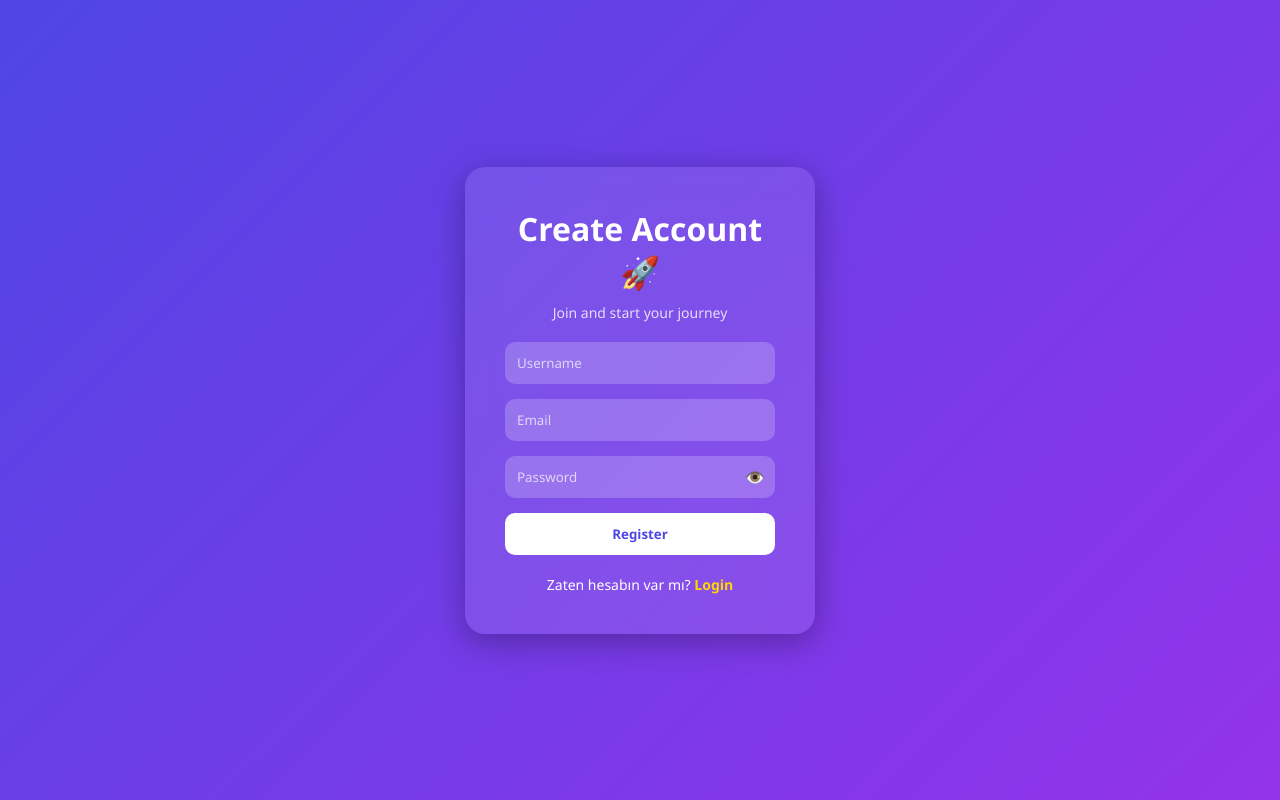
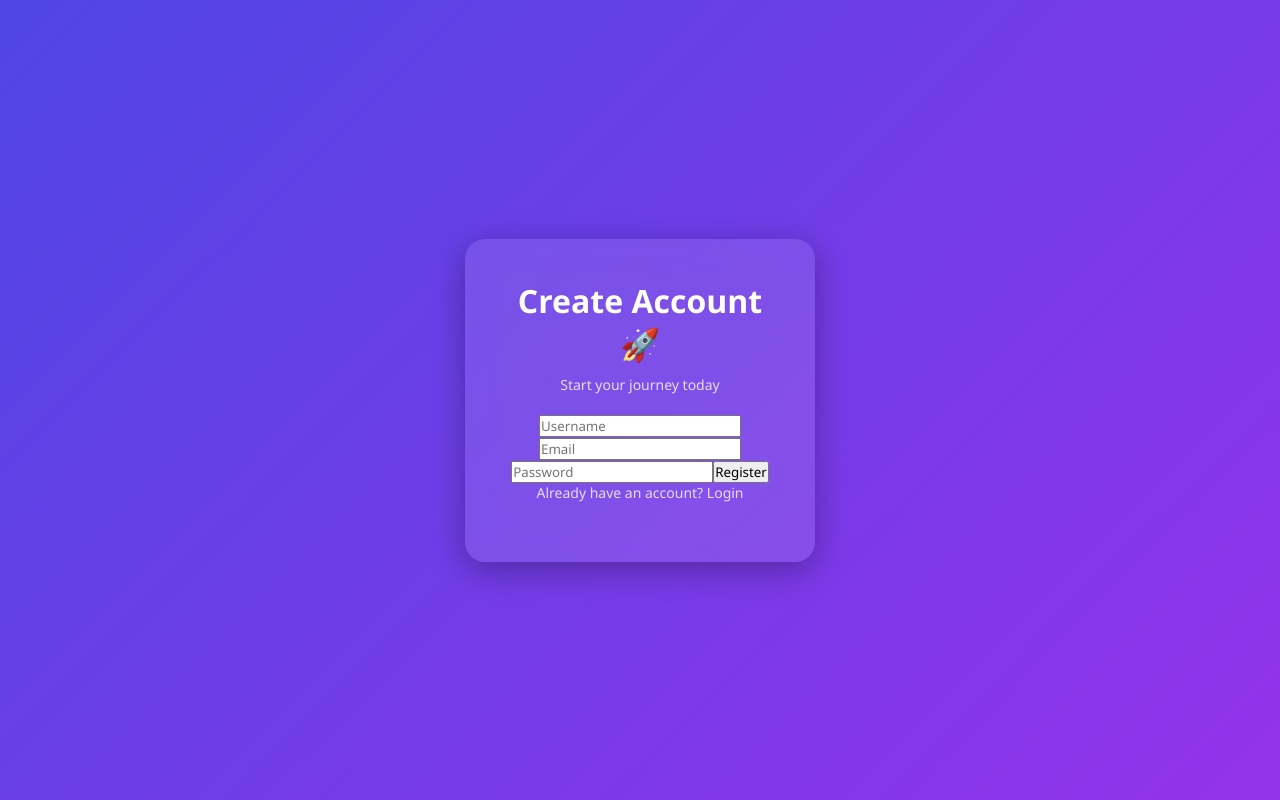
Before and after one commit to dxtaner/mern-social-app, a React (Vite) app in the folder client/: page /register in a window 1280 px wide. Built offline with nearby package versions, Linux system fonts and the light colour scheme.

Commit message:
Register edited

```diff
--- a/client/src/pages/Register.jsx
+++ b/client/src/pages/Register.jsx
@@ -5,77 +5,74 @@ import "./auth.css";
 
 const Register = () => {
   const { register } = useAuth();
-  const [form, setForm] = useState({ username: "", email: "", password: "" });
-  const [showPassword, setShowPassword] = useState(false);
-  const [loading, setLoading] = useState(false);
   const navigate = useNavigate();
 
-  const handleChange = (e) => {
+  const [form, setForm] = useState({
+    username: "",
+    email: "",
+    password: "",
+  });
+
+  const [loading, setLoading] = useState(false);
+
+  const handleChange = (e) =>
     setForm({ ...form, [e.target.name]: e.target.value });
-  };
 
   const handleSubmit = async (e) => {
     e.preventDefault();
     setLoading(true);
-    const result = await register(form);
+
+    const res = await register(form);
     setLoading(false);
 
-    if (result.success) navigate("/login");
-    else alert(result.message);
+    if (res.success) {
+      alert("📧 Verification email sent!");
+      navigate("/login");
+    } else {
+      alert(res.message);
+    }
   };
 
   return (
     <div className="auth-container">
       <div className="auth-card">
         <h1>Create Account 🚀</h1>
-        <p>Join and start your journey</p>
+        <p>Start your journey today</p>
 
         <form onSubmit={handleSubmit}>
-          <div className="input-group">
           <input
             type="text"
             name="username"
             placeholder="Username"
-              value={form.username}
             onChange={handleChange}
             required
           />
-          </div>
 
-          <div className="input-group">
           <input
             type="email"
             name="email"
             placeholder="Email"
-              value={form.email}
             onChange={handleChange}
             required
           />
-          </div>
 
-          <div className="input-group password-group">
           <input
-              type={showPassword ? "text" : "password"}
+            type="password"
             name="password"
             placeholder="Password"
-              value={form.password}
             onChange={handleChange}
             required
           />
-            <span onClick={() => setShowPassword(!showPassword)}>
-              {showPassword ? "🙈" : "👁️"}
-            </span>
-          </div>
 
-          <button className="auth-btn" disabled={loading}>
-            {loading ? "Loading..." : "Register"}
+          <button disabled={loading}>
+            {loading ? "Creating..." : "Register"}
           </button>
         </form>
 
-        <div className="auth-footer">
-          Zaten hesabın var mı?{" "}
+        <p>
+          Already have an account?{" "}
           <span onClick={() => navigate("/login")}>Login</span>
-        </div>
+        </p>
       </div>
     </div>
   );
```
Lines whose indentation alone changed are shown as unchanged.
